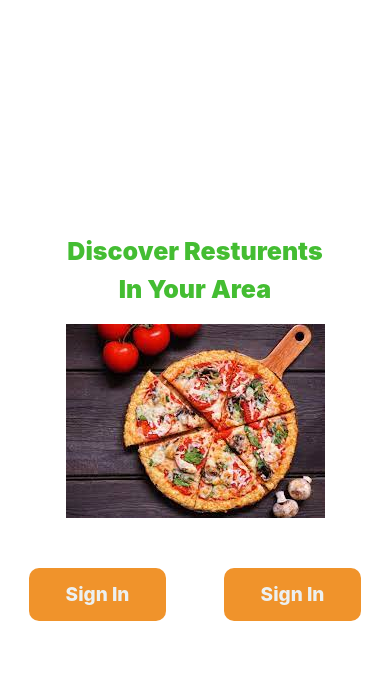
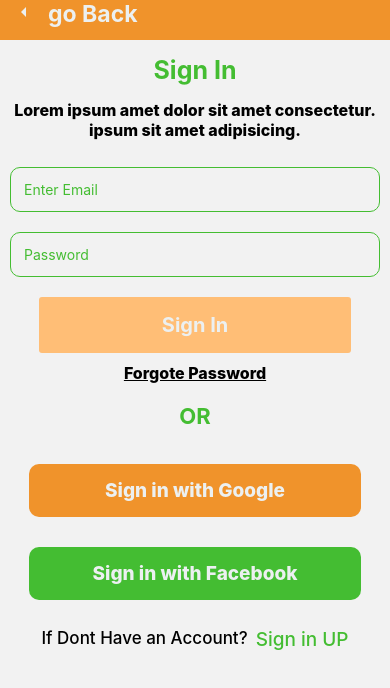
Before and after one commit to alnooristiak/FoodDeleveryApp, a React Native app: screen /SignInScreen in a window 390 px wide. Shown: the top 688 px of the page. Built offline with nearby package versions, Linux system fonts and the light colour scheme.

Commit message:
creating welcome screen and lintall & linking react navigation

```diff
--- a/App.js
+++ b/App.js
@@ -1,8 +1,7 @@
 import { StatusBar, StyleSheet, Text, View } from 'react-native';
 import React from 'react';
-import SignInWelcomScreen from './src/screens/authScreen/SignInWelcomScreen';
 import { colors } from './src/global/Styles';
-// import SignInWelcomScreen from './src/screens/authScreen/SignInWelcomScreen';
+import RootNavigator from './src/navigation/RootNavigator';
 
 const App = () => {
   return (
@@ -11,8 +10,7 @@
       barStyle="light-content"
       backgroundColor = {colors.orange_dark}
       />
-      {/* <Text>App</Text> */}
-      <SignInWelcomScreen />
+      <RootNavigator />
     </View>
   )
 }
--- a/package.json
+++ b/package.json
@@ -10,6 +10,10 @@
     "lint": "eslint ."
   },
   "dependencies": {
+    "@react-navigation/bottom-tabs": "^6.5.2",
+    "@react-navigation/drawer": "^6.5.6",
+    "@react-navigation/native": "^6.1.1",
+    "@react-navigation/native-stack": "^6.9.7",
     "@rneui/base": "^4.0.0-rc.7",
     "@rneui/themed": "^4.0.0-rc.7",
     "react": "18.1.0",
@@ -17,6 +21,7 @@
     "react-native-animatable": "^1.3.3",
     "react-native-elements": "^3.4.3",
     "react-native-safe-area-context": "^4.4.1",
+    "react-native-screens": "^3.18.2",
     "react-native-swiper": "^1.6.0",
     "react-native-vector-icons": "^9.2.0"
   },
--- a/src/components/Header.js
+++ b/src/components/Header.js
@@ -3,7 +3,7 @@
 import { colors, parameters } from '../global/Styles'
 import { Icon } from 'react-native-elements'
 
-const Header = ({tittle, type}) => {
+const Header = ({ tittle, type, navigation }) => {
   return (
     <View style={styles.header}>
       <View style={styles.iconContainer}>
@@ -12,7 +12,7 @@
             type={type}
             color={colors.white}
             size={24}
-            onPress={() => {}}
+            onPress={() => {navigation.goBack()}}
         />
       </View>
       <View style={styles.textContainer}>
--- /dev/null
+++ b/src/navigation/AuthNavigatiors.js
@@ -0,0 +1,36 @@
+import { StyleSheet, Text, View } from 'react-native'
+import React from 'react'
+import { createNativeStackNavigator } from '@react-navigation/native-stack';
+import SignInWelcomScreen from '../screens/authScreen/SignInWelcomScreen';
+import SignInScreen from '../screens/authScreen/SignInScreen';
+import HomeScreen from '../screens/HomeScreen';
+
+
+const Stack = createNativeStackNavigator();
+
+const AuthNavigatiors = () => {
+    return (
+        <>
+            <Stack.Navigator>
+                <Stack.Screen
+                name="SignInWelcomScreen"
+                options={{ hHomeScreeneaderShown: false }}
+                component={SignInWelcomScreen} />
+
+                <Stack.Screen
+                name="SignInScreen"
+                options={{ headerShown: false }}
+                component={SignInScreen} />
+
+                <Stack.Screen
+                name="HomeScreen"
+                options={{ headerShown: false }}
+                component={HomeScreen} />
+            </Stack.Navigator>
+        </>
+    )
+}
+
+export default AuthNavigatiors
+
+const styles = StyleSheet.create({})
--- /dev/null
+++ b/src/navigation/RootNavigator.js
@@ -0,0 +1,17 @@
+import { StyleSheet, Text, View } from 'react-native'
+import React from 'react'
+// import { NavigationContainer } from '@react-navigation/native';
+import AuthNavigatiors from './AuthNavigatiors';
+import { NavigationContainer } from '@react-navigation/native';
+
+const RootNavigator = () => {
+  return (
+    <NavigationContainer>
+      <AuthNavigatiors />
+    </NavigationContainer>
+  )
+}
+
+export default RootNavigator
+
+const styles = StyleSheet.create({})
--- /dev/null
+++ b/src/screens/HomeScreen.js
@@ -0,0 +1,14 @@
+import { StyleSheet, Text, View } from 'react-native'
+import React from 'react'
+
+const HomeScreen = () => {
+  return (
+    <View>
+      <Text>HomeScreen</Text>
+    </View>
+  )
+}
+
+export default HomeScreen
+
+const styles = StyleSheet.create({})
--- a/src/screens/authScreen/SignInScreen.js
+++ b/src/screens/authScreen/SignInScreen.js
@@ -4,12 +4,12 @@
 import { colors, parameters, tittle } from '../../global/Styles'
 import { Button } from 'react-native-elements'
 
-const SignInScreen = () => {
+const SignInScreen = ({ navigation }) => {
     return (
         <ScrollView>
             <View>
                 {/* Header sec */}
-                <Header tittle="go Back" type="arrow-left" />
+                <Header tittle="go Back" navigation={navigation} type="arrow-left" />
                 {/* tittle */}
                 <View style={styles.tittleText}>
                     <Text style={tittle}>Sign In</Text>
@@ -32,6 +32,7 @@
                     {/* sign in btn */}
                     <View style={{ marginVertical: 10 }}>
                         <Button
+                            onPress={()=> {navigation.navigate("HomeScreen")}}
                             buttonStyle={parameters.buttonStyle}
                             titleStyle={parameters.buttonTittle}
                             title="Sign In" />
--- a/src/screens/authScreen/SignInWelcomScreen.js
+++ b/src/screens/authScreen/SignInWelcomScreen.js
@@ -1,9 +1,9 @@
 import { Image, StyleSheet, Text, TouchableOpacity, View } from 'react-native'
 import React from 'react'
 import { colors } from '../../global/Styles'
-import Swiper from 'react-native-swiper'
+// import Swiper from 'react-native-swiper'
 
-const SignInWelcomScreen = () => {
+const SignInWelcomScreen = ({ navigation }) => {
   return (
     <View style={styles.container}>
       <View style={styles.WcTextContainer}>
@@ -18,13 +18,15 @@
         source={require("../../../assets/image/pizza.jpg")} />
       </View>
       {/* sign in & creatae an account btns */}
-      <View  style={styles.btnContainer}>
-        <TouchableOpacity style={styles.signinWith}>
+      <View style={styles.btnContainer}>
+        <TouchableOpacity
+        onPress={()=> {navigation.navigate("SignInScreen")}}
+        style={styles.signinWith}>
             <Text style={styles.signInWText}>Sign In</Text>
         </TouchableOpacity>
 
         <TouchableOpacity style={styles.signinWith}>
-            <Text style={styles.signInWText}>Sign In</Text>
+            <Text style={styles.signInWText}>Create an Account</Text>
         </TouchableOpacity>
       </View>
     </View>
@@ -59,13 +61,13 @@
     //     height: 300,
     // },
     btnContainer: {
-        flexDirection: 'row',
+        // flexDirection: 'row',
         justifyContent: 'space-around',
         marginTop: 15
     },
     signinWith: {
         backgroundColor: colors.orange_dark,
-        width: '35%',
+        width: '55%',
         alignSelf: 'center',
         alignItems: 'center',
         padding: 15,
```
Also changed, not shown: src/components/HomeHeader.js (added, +23 -0 lines), 1 other file (tests, documents, lock files or other folders).
